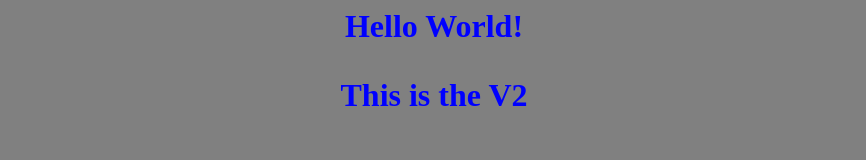
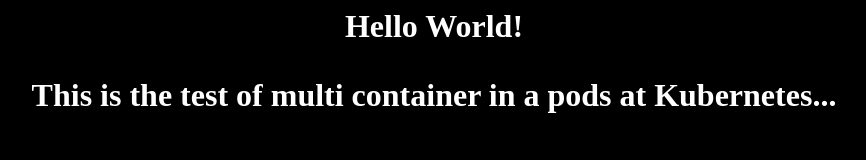
Before and after one commit to dmnlfrkn/k8s_multipod_test, a plain HTML site: page index.html in a window 1280 px wide. Shown: the whole page, without its empty margins (206-1072 px from the left). Drawn offline with Linux system fonts and the light colour scheme.

Commit message:
Update index.html

```diff
--- a/index.html
+++ b/index.html
@@ -1,11 +1,11 @@
 <html>
-<body style="background-color:gray">
+<body style="background-color:black">
 
 <center>
-  <h1 style="color:blue">
+  <h1 style="color:white">
     Hello World!
   <p>
-    This is the V2
+    This is the test of multi container in a pods at Kubernetes...
   </p>
   </h1>
 </center>
```
